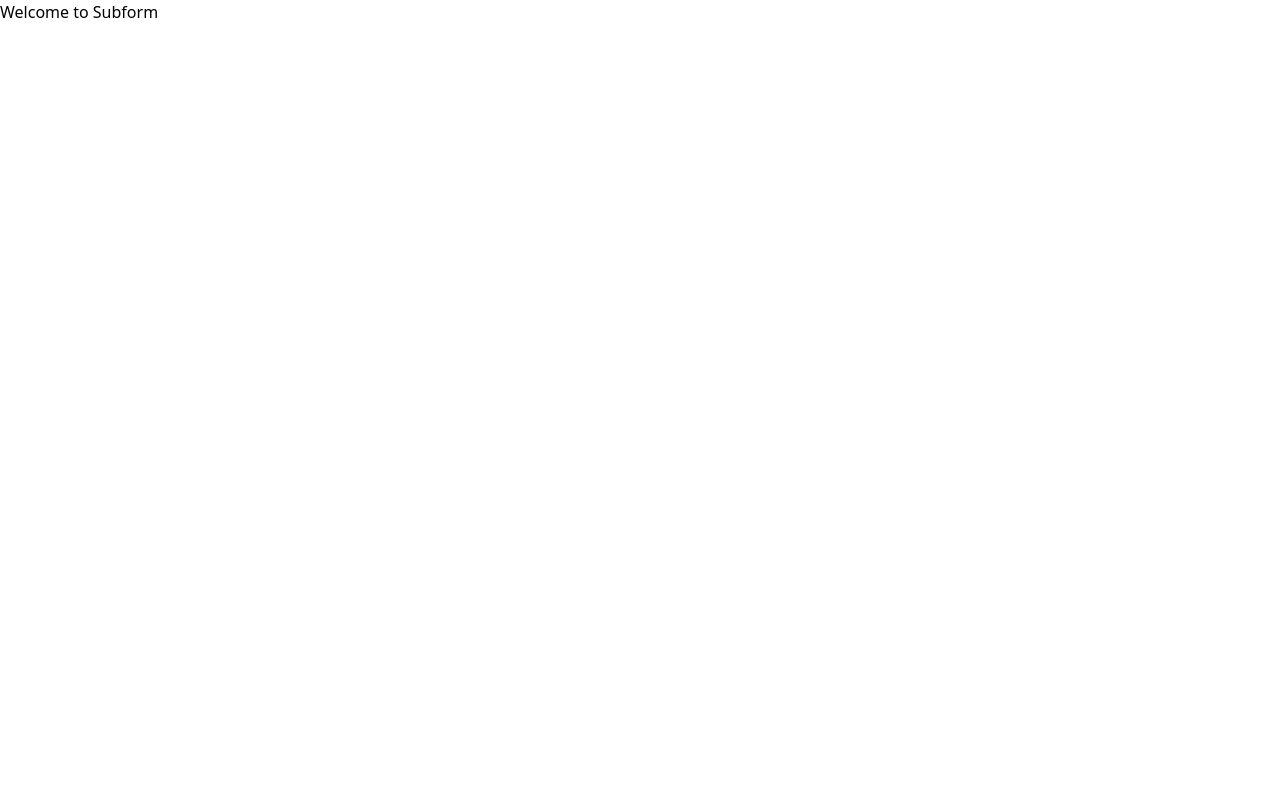
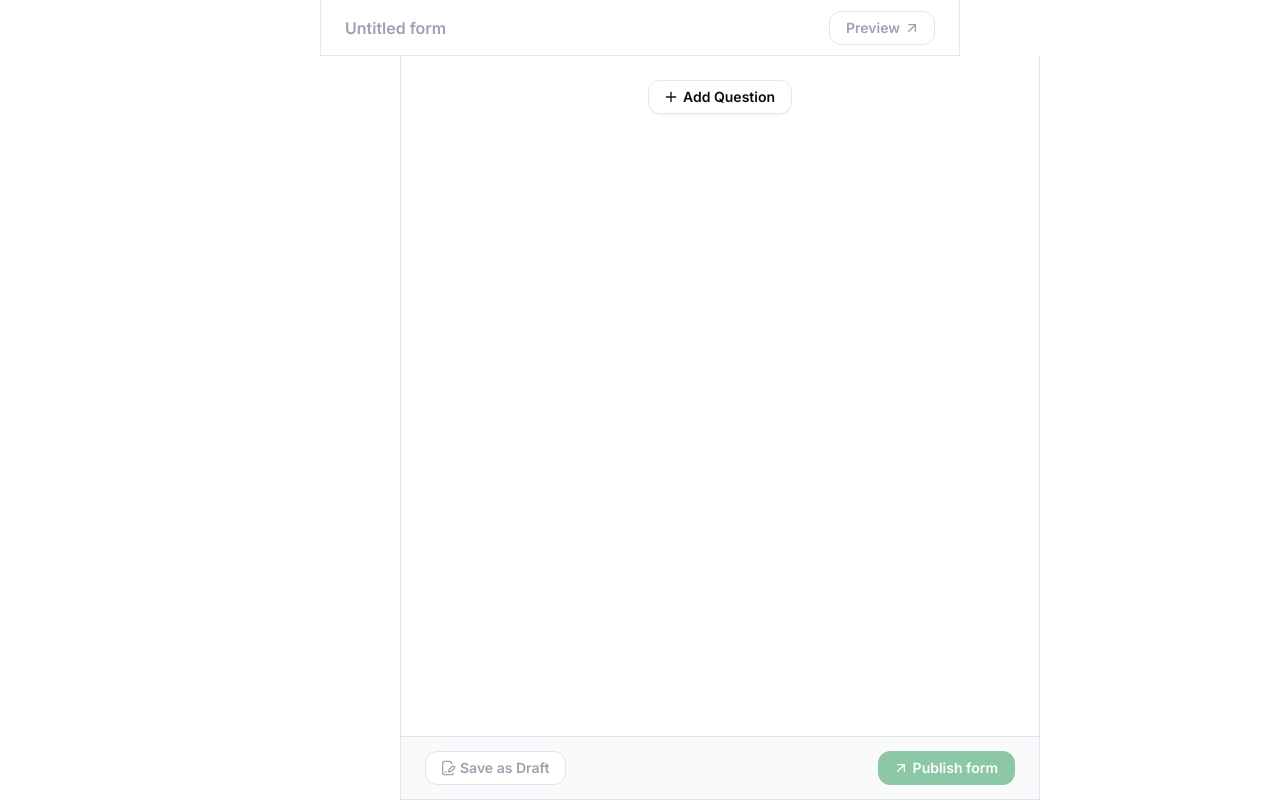
Before and after one commit to amittam104/subform, a Next.js app: page / in a window 1280 px wide. Built offline with nearby package versions, Linux system fonts and the light colour scheme.

Commit message:
chore: add form creation page

```diff
--- a/app/layout.js
+++ b/app/layout.js
@@ -1,15 +1,10 @@
 import localFont from "next/font/local";
 import "./globals.css";
+import { Inter } from "next/font/google";
 
-const geistSans = localFont({
-  src: "./fonts/GeistVF.woff",
-  variable: "--font-geist-sans",
-  weight: "100 900",
-});
-const geistMono = localFont({
-  src: "./fonts/GeistMonoVF.woff",
-  variable: "--font-geist-mono",
-  weight: "100 900",
+const inter = Inter({
+  subsets: ["latin"],
+  display: "swap",
 });
 
 export const metadata = {
@@ -20,11 +15,7 @@ export const metadata = {
 export default function RootLayout({ children }) {
   return (
     <html lang="en">
-      <body
-        className={`${geistSans.variable} ${geistMono.variable} antialiased`}
-      >
-        {children}
-      </body>
+      <body className={`${inter.className} antialiased`}>{children}</body>
     </html>
   );
 }
--- a/app/page.js
+++ b/app/page.js
@@ -1,5 +1,72 @@
-import Image from "next/image";
+"use client";
+
+import { ArrowUpRight, FilePenLine, Plus } from "lucide-react";
+import { useState } from "react";
 
 export default function Home() {
-  return <div>Welcome to Subform</div>;
+  const [formName, setFormName] = useState();
+
+  return (
+    <div className="max-h-[1206px]">
+      <header className="max-w-[90rem]">
+        <div className="max-w-[40rem] h-14 border-r border-b border-l px-6 flex justify-between items-center bg-white border-gray-200 mx-auto">
+          <input
+            type="text"
+            className="text-gray-400 text-base leading-6 font-semibold focus:ring-0 focus:outline-none"
+            value={formName}
+            placeholder="Untitled form"
+            onChange={(e) => setFormName(e.target.value)}
+          />
+
+          <button
+            disabled
+            className="rounded-xl border py-[6px] pr-[14px] pl-4 bg-white border-gray-200 flex items-center gap-1"
+          >
+            <span className="text-center text-sm font-semibold text-gray-400">
+              Preview
+            </span>
+            <ArrowUpRight size={16} className="text-gray-400" />
+          </button>
+        </div>
+      </header>
+      <main className="max-w-[40rem] border-r border-l overflow-y-scroll border-[#E1E4E8] bg-white fixed top-14 left-[25rem] h-[1150px] w-full">
+        <div className="w-full h-full gap-6">
+          <div className="w-full h-auto px-6 pb-20 gap-14">
+            <div className="w-full h-auto pt-6 gap-8">
+              <div className="w-full h-auto rounded-lg px-4 gap-2 flex justify-center items-center ">
+                <button className=" rounded-xl border py-[6px] pr-4 pl-[14px] bg-white border-gray-200 flex items-center gap-1 shadow-bx">
+                  <Plus size={16} className="text-gray-900" />
+                  <span className="text-center text-sm font-semibold text-[#0D0D0D]">
+                    Add Question
+                  </span>
+                </button>
+              </div>
+            </div>
+          </div>
+        </div>
+      </main>
+      <footer className="fixed max-w-[40rem] w-full h-16 bottom-0 left-[25rem] border border-[#E1E4E8] ">
+        <div className="w-full h-full flex items-center justify-between  py-4 px-6 bg-gray-50 bg-opacity-90 backdrop-blur-sm">
+          <button
+            disabled
+            className="rounded-xl border py-[6px] pr-4 pl-[14px] bg-white border-[#E1E4E8] flex items-center  gap-1"
+          >
+            <FilePenLine size={16} className="text-gray-400" />
+            <span className="text-center text-sm font-semibold text-gray-400">
+              Save as Draft
+            </span>
+          </button>
+          <button
+            disabled
+            className="rounded-xl border py-[6px] pr-4 pl-[14px] bg-[#219653] border-[#219653] opacity-50 flex items-center gap-1"
+          >
+            <ArrowUpRight size={16} className="text-white" />
+            <span className="text-center text-sm font-semibold text-white">
+              Publish form
+            </span>
+          </button>
+        </div>
+      </footer>
+    </div>
+  );
 }
--- a/tailwind.config.js
+++ b/tailwind.config.js
@@ -11,6 +11,9 @@ module.exports = {
         background: "var(--background)",
         foreground: "var(--foreground)",
       },
+      boxShadow: {
+        bx: "0px 3px 3px -1.5px rgba(0, 0, 0, 0.03), 0px 1px 1px -0.5px rgba(0, 0, 0, 0.03)",
+      },
     },
   },
   plugins: [],
```
Also changed, not shown: package.json (+6 -5 lines), 2 other files (tests, documents, lock files or other folders).
